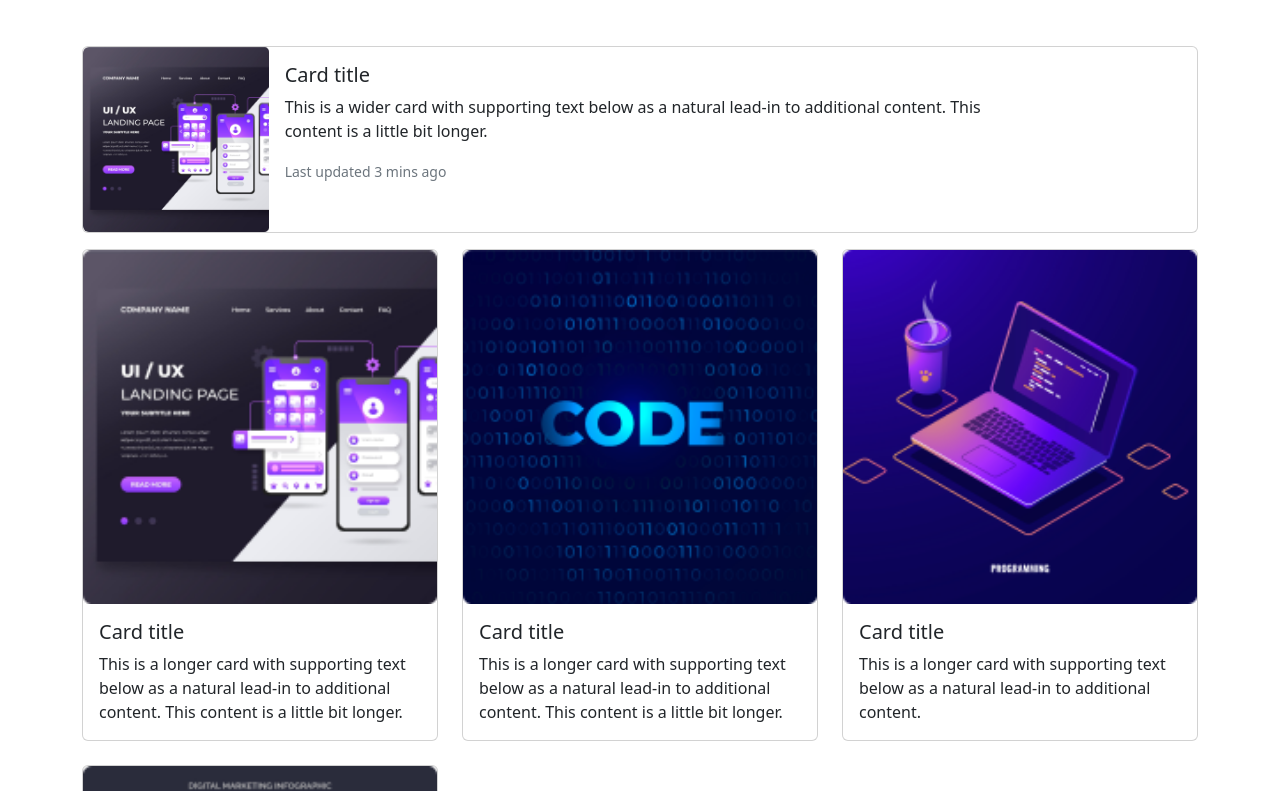
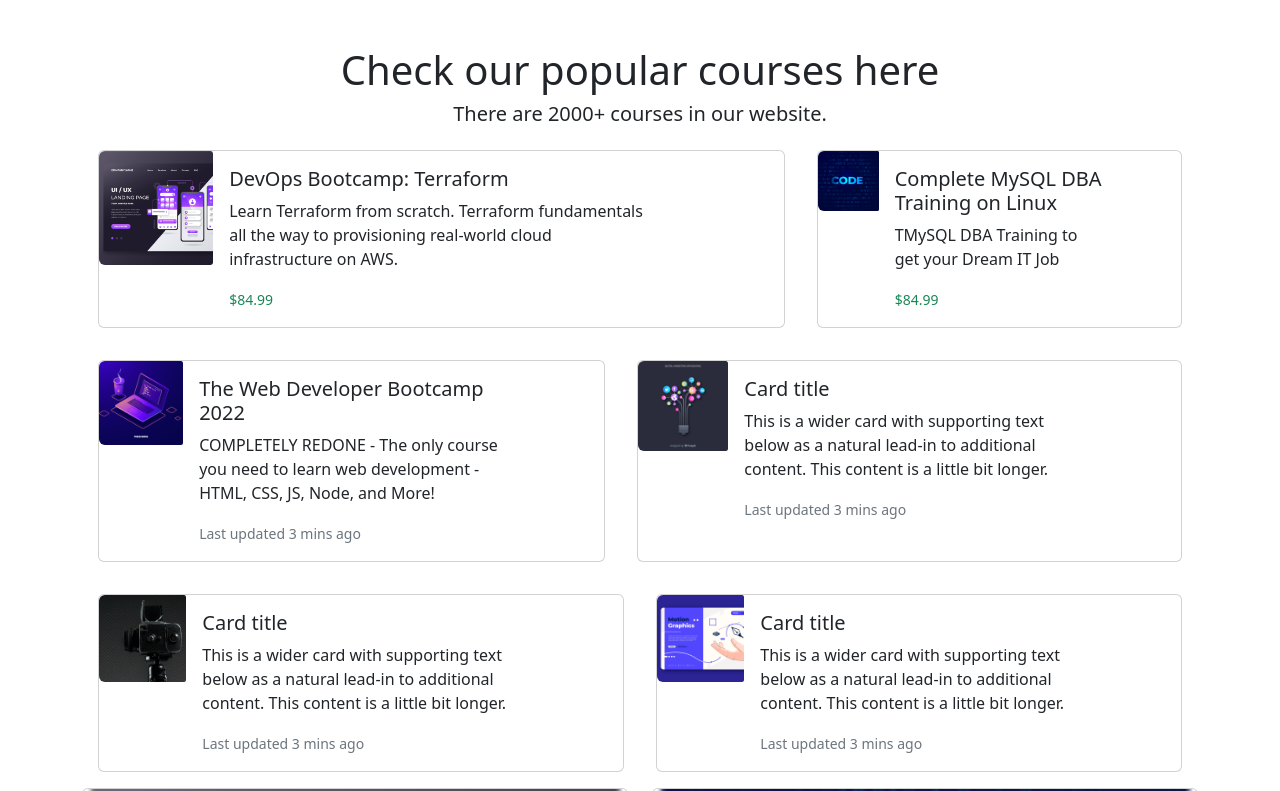
Before and after one commit to rafsan0230/Education-website, a plain HTML site: page index.html in a window 1280 px wide. Shown: the part 698-1489 px from the top of the page. Drawn offline with nearby package versions, Linux system fonts and the light colour scheme.

```diff
--- a/index.html
+++ b/index.html
@@ -88,11 +88,89 @@
       </div>
     </section>
 
-    <section class="container">
-      <div class="card mb-3">
+    <section class="container text-center">
+      <H1>Check our popular courses here</H1>
+      <h5> There are 2000+ courses in our website.</h5>
+    </section>
+    <section class="container d-flex">
+      <div class="card m-3">
         <div class="row g-0">
-          <div class="col-md-12 col-lg-2">
+          <div class="col-md-1 col-lg-2">
             <img src="images/course/course-1.png" class="img-fluid rounded-start" alt="...">
+          </div>
+          <div class="col-md-8">
+            <div class="card-body">
+              <h5 class="card-title">DevOps Bootcamp: Terraform</h5>
+              <p class="card-text">Learn Terraform from scratch. Terraform fundamentals all the way to provisioning real-world cloud infrastructure on AWS.</p>
+              <p class="card-text"><small class="text-success">$84.99</small></p>
+            </div>
+          </div>
+        </div>
+      </div>
+      <div class="card m-3">
+        <div class="row g-0">
+          <div class="col-md-1 col-lg-2">
+            <img src="images/course/course-2.png" class="img-fluid rounded-start" alt="...">
+          </div>
+          <div class="col-md-8">
+            <div class="card-body">
+              <h5 class="card-title">Complete MySQL DBA Training on Linux</h5>
+              <p class="card-text">TMySQL DBA Training to get your Dream IT Job</p>
+              <p class="card-text"><small class="text-success">$84.99</small></p>
+            </div>
+          </div>
+        </div>
+      </div>
+      </section>
+      <section class="container d-flex">
+      <div class="card m-3">
+        <div class="row g-0">
+          <div class="col-md-1 col-lg-2">
+            <img src="images/course/course-3.png" class="img-fluid rounded-start" alt="...">
+          </div>
+          <div class="col-md-8">
+            <div class="card-body">
+              <h5 class="card-title">The Web Developer Bootcamp 2022</h5>
+              <p class="card-text">COMPLETELY REDONE - The only course you need to learn web development - HTML, CSS, JS, Node, and More!</p>
+              <p class="card-text"><small class="text-muted">Last updated 3 mins ago</small></p>
+            </div>
+          </div>
+        </div>
+      </div>
+      <div class="card m-3">
+        <div class="row g-0">
+          <div class="col-md-1 col-lg-2">
+            <img src="images/course/course-4.png" class="img-fluid rounded-start" alt="...">
+          </div>
+          <div class="col-md-8">
+            <div class="card-body">
+              <h5 class="card-title">Card title</h5>
+              <p class="card-text">This is a wider card with supporting text below as a natural lead-in to additional content. This content is a little bit longer.</p>
+              <p class="card-text"><small class="text-muted">Last updated 3 mins ago</small></p>
+            </div>
+          </div>
+        </div>
+      </div>
+      </section>
+      <section class="container d-flex">
+      <div class="card m-3">
+        <div class="row g-0">
+          <div class="col-md-1 col-lg-2">
+            <img src="images/course/course-5.png" class="img-fluid rounded-start" alt="...">
+          </div>
+          <div class="col-md-8">
+            <div class="card-body">
+              <h5 class="card-title">Card title</h5>
+              <p class="card-text">This is a wider card with supporting text below as a natural lead-in to additional content. This content is a little bit longer.</p>
+              <p class="card-text"><small class="text-muted">Last updated 3 mins ago</small></p>
+            </div>
+          </div>
+        </div>
+      </div>
+      <div class="card m-3">
+        <div class="row g-0">
+          <div class="col-md-1 col-lg-2">
+            <img src="images/course/course-6.png" class="img-fluid rounded-start" alt="...">
           </div>
           <div class="col-md-8">
             <div class="card-body">
@@ -105,41 +183,43 @@
       </div>
     </section>
 
+
+
     <section class="container">
-      <div class="row row-cols-1 row-cols-md-3 g-4">
+      <div class="row row-cols-1 row-cols-md-1 row-cols-lg-2 g-4">
         <div class="col">
-          <div class="card">
-            <img src="images/course/course-1.png" class="card-img-top" alt="...">
+          <div class="card h-100">
+            <img src="images/course/course-1.png" class="card-img-top img-fluid" alt="...">
             <div class="card-body">
               <h5 class="card-title">Card title</h5>
-              <p class="card-text">This is a longer card with supporting text below as a natural lead-in to additional content. This content is a little bit longer.</p>
+              <p class="card-text">This is a wider card with supporting text below as a natural lead-in to additional content. This content is a little bit longer.</p>
+            </div>
+            <div class="card-footer">
+              <small class="text-muted">Last updated 3 mins ago</small>
             </div>
           </div>
         </div>
         <div class="col">
-          <div class="card">
-            <img src="images/course/course-2.png" class="card-img-top" alt="...">
+          <div class="card h-100">
+            <img src="images/course/course-2.png" class="card-img-top img-fluid" alt="...">
             <div class="card-body">
               <h5 class="card-title">Card title</h5>
-              <p class="card-text">This is a longer card with supporting text below as a natural lead-in to additional content. This content is a little bit longer.</p>
+              <p class="card-text">This card has supporting text below as a natural lead-in to additional content.</p>
+            </div>
+            <div class="card-footer">
+              <small class="text-muted">Last updated 3 mins ago</small>
             </div>
           </div>
         </div>
         <div class="col">
-          <div class="card">
+          <div class="card h-100">
             <img src="images/course/course-3.png" class="card-img-top" alt="...">
             <div class="card-body">
               <h5 class="card-title">Card title</h5>
-              <p class="card-text">This is a longer card with supporting text below as a natural lead-in to additional content.</p>
+              <p class="card-text">This is a wider card with supporting text below as a natural lead-in to additional content. This card has even longer content than the first to show that equal height action.</p>
             </div>
-          </div>
-        </div>
-        <div class="col">
-          <div class="card">
-            <img src="images/course/course-4.png" class="card-img-top" alt="...">
-            <div class="card-body">
-              <h5 class="card-title">Card title</h5>
-              <p class="card-text">This is a longer card with supporting text below as a natural lead-in to additional content. This content is a little bit longer.</p>
+            <div class="card-footer">
+              <small class="text-muted">Last updated 3 mins ago</small>
             </div>
           </div>
         </div>
```
